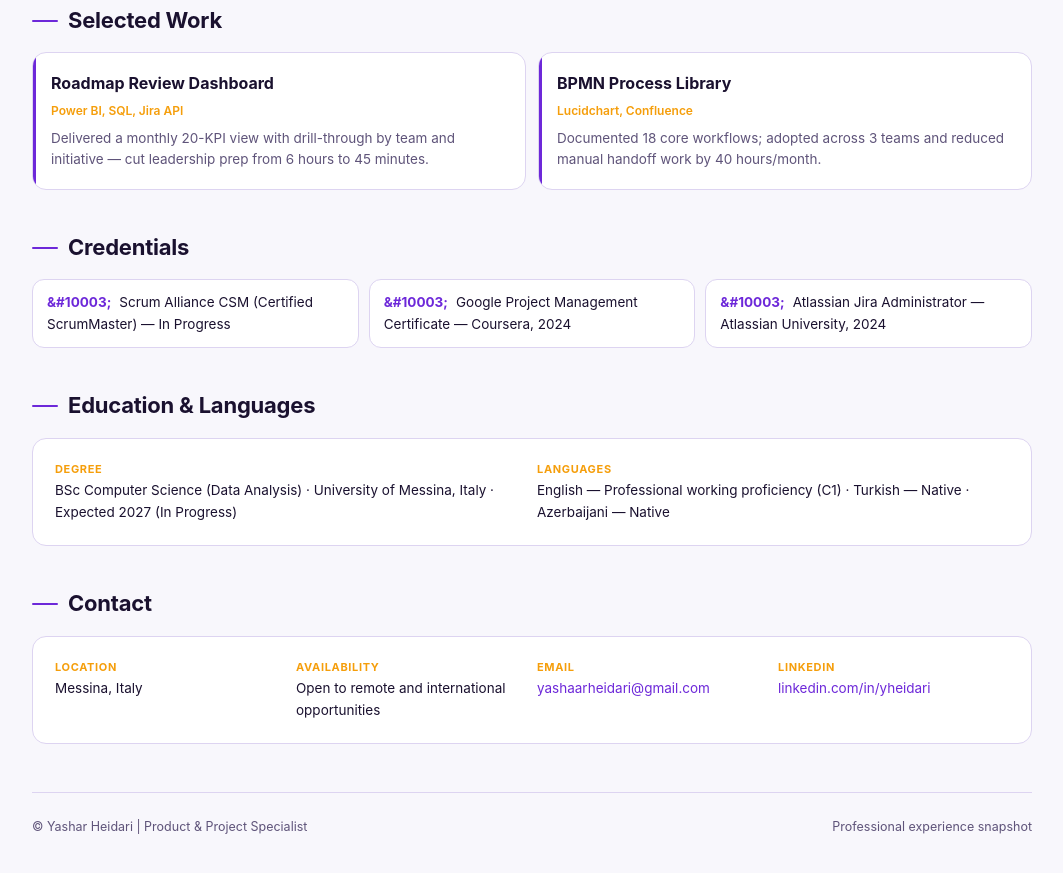
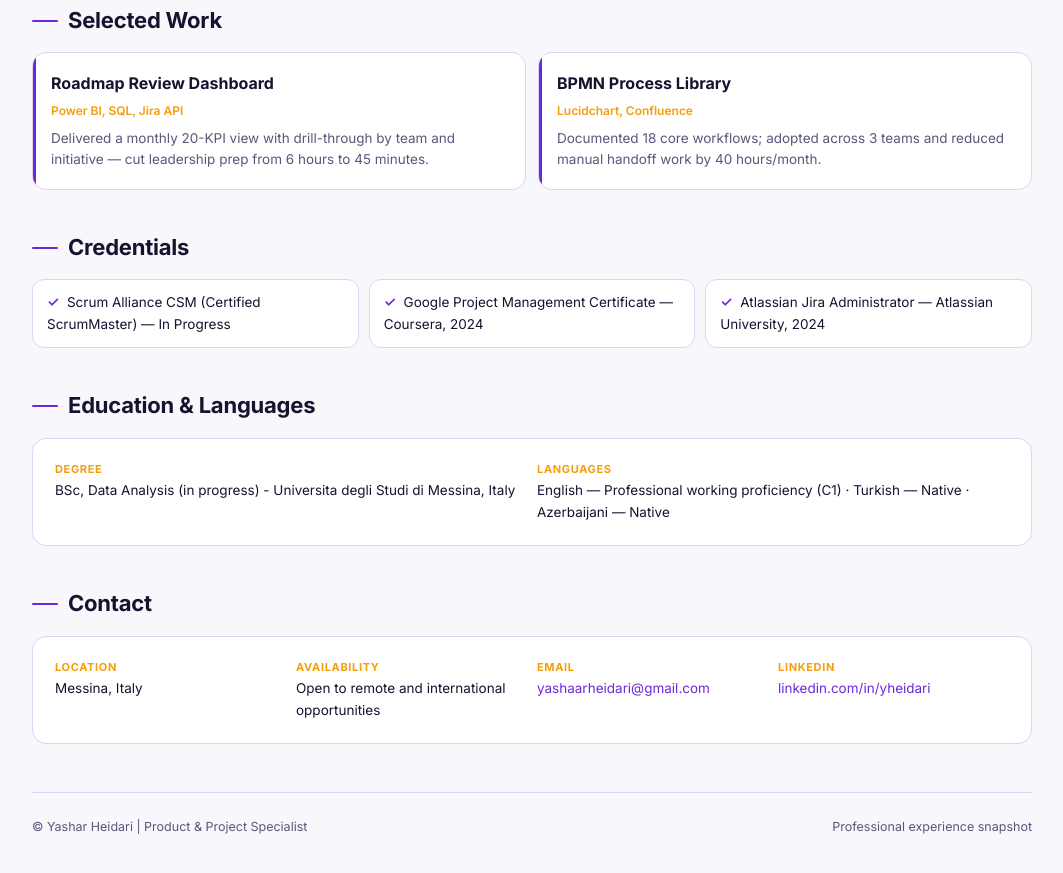
Before and after one commit to yheidari/product-project, a plain HTML site: page index.html in a window 1280 px wide. Shown: the part 1843-2716 px from the top of the page, without its empty margins (108-1171 px from the left). Drawn offline with Linux system fonts and the light colour scheme.

Commit message:
Fix shared portfolio text and font issues

```diff
--- a/index.html
+++ b/index.html
@@ -7,7 +7,7 @@
 <meta name="description" content="Roadmap, delivery, and data-informed prioritization. Portfolio of Yashar Heidari, Product & Project Specialist.">
 <link rel="preconnect" href="https://fonts.googleapis.com">
 <link rel="preconnect" href="https://fonts.gstatic.com" crossorigin>
-<link href="https://fonts.googleapis.com/css2&#10003;family=Inter:wght@400;500;600;700&family=Space+Grotesk:wght@500;700&family=Merriweather:wght@400;700&family=Playfair+Display:wght@600;700&family=JetBrains+Mono:wght@400;500;700&display=swap" rel="stylesheet">
+<link href="https://fonts.googleapis.com/css2?family=Inter:wght@400;500;600;700&family=Space+Grotesk:wght@500;700&family=Merriweather:wght@400;700&family=Playfair+Display:wght@600;700&family=JetBrains+Mono:wght@400;500;700&display=swap" rel="stylesheet">
 <style>
   :root{
     --bg:#F8F7FC;--surface:#FFFFFF;--ink:#1A112F;--muted:#5F547A;
@@ -73,7 +73,7 @@
   /* Certs */
   .certs{display:grid;grid-template-columns:repeat(auto-fit,minmax(260px,1fr));gap:10px}
   .ccard{background:var(--surface);border:1px solid var(--border);border-radius:12px;padding:12px 14px;font-size:13.5px}
-  .ccard::before{content:'&#10003;';color:var(--primary);font-weight:700;margin-right:8px}
+  .ccard::before{content:'\2713';color:var(--primary);font-weight:700;margin-right:8px}
   /* Contact */
   .contact{background:var(--surface);border:1px solid var(--border);border-radius:14px;padding:22px}
   .contact .grid{display:grid;grid-template-columns:repeat(auto-fit,minmax(200px,1fr));gap:10px;font-size:13.5px}
@@ -162,7 +162,7 @@
   <section id="education">
     <h2>Education &amp; Languages</h2>
     <div class="contact"><div class="grid">
-      <div><b>Degree</b>BSc Computer Science (Data Analysis) &middot; University of Messina, Italy &middot; Expected 2027 (In Progress)</div>
+      <div><b>Degree</b>BSc, Data Analysis (in progress) - Universita degli Studi di Messina, Italy</div>
       <div><b>Languages</b>English &mdash; Professional working proficiency (C1) &middot; Turkish &mdash; Native &middot; Azerbaijani &mdash; Native</div>
     </div></div>
   </section>
```
